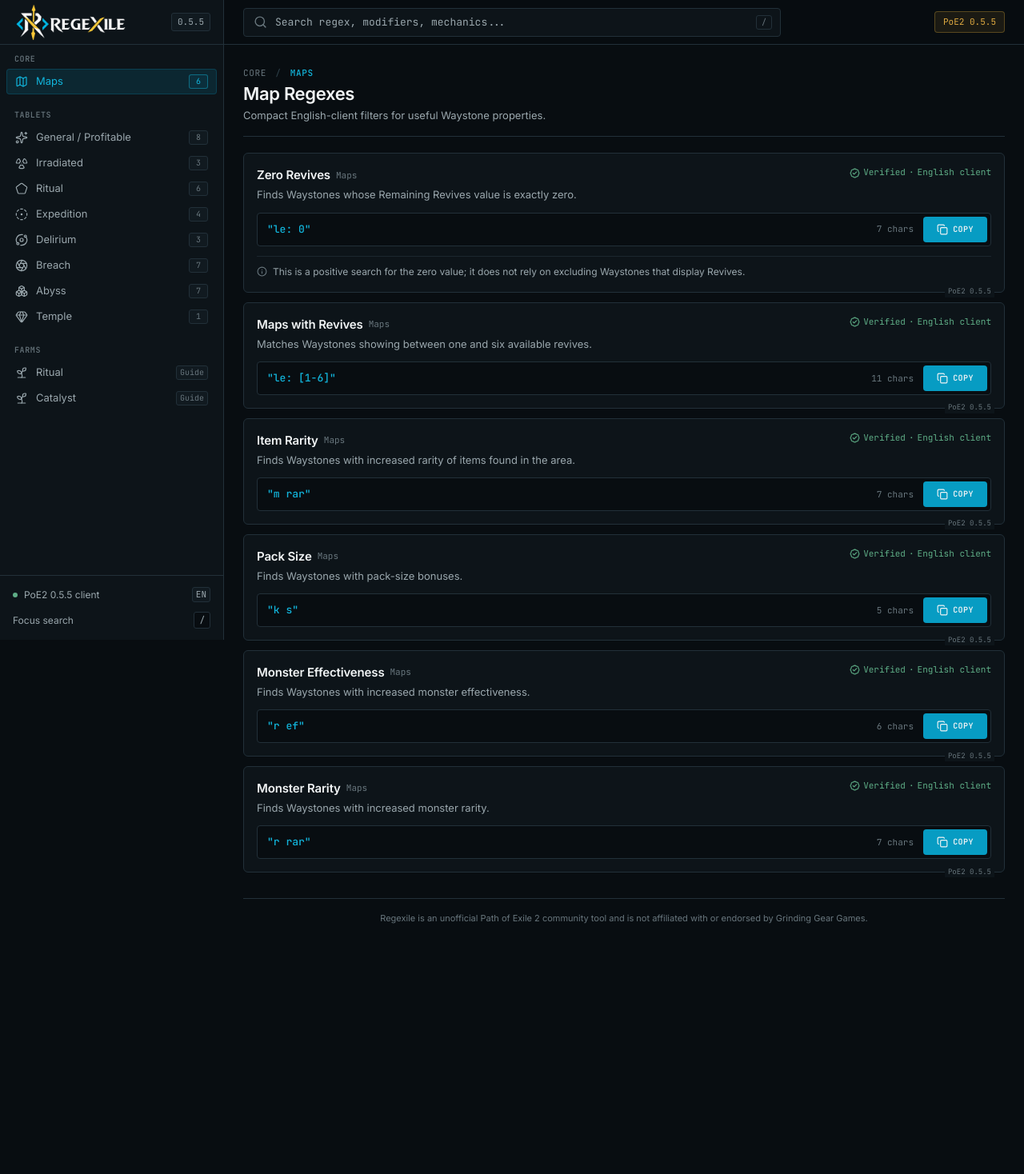
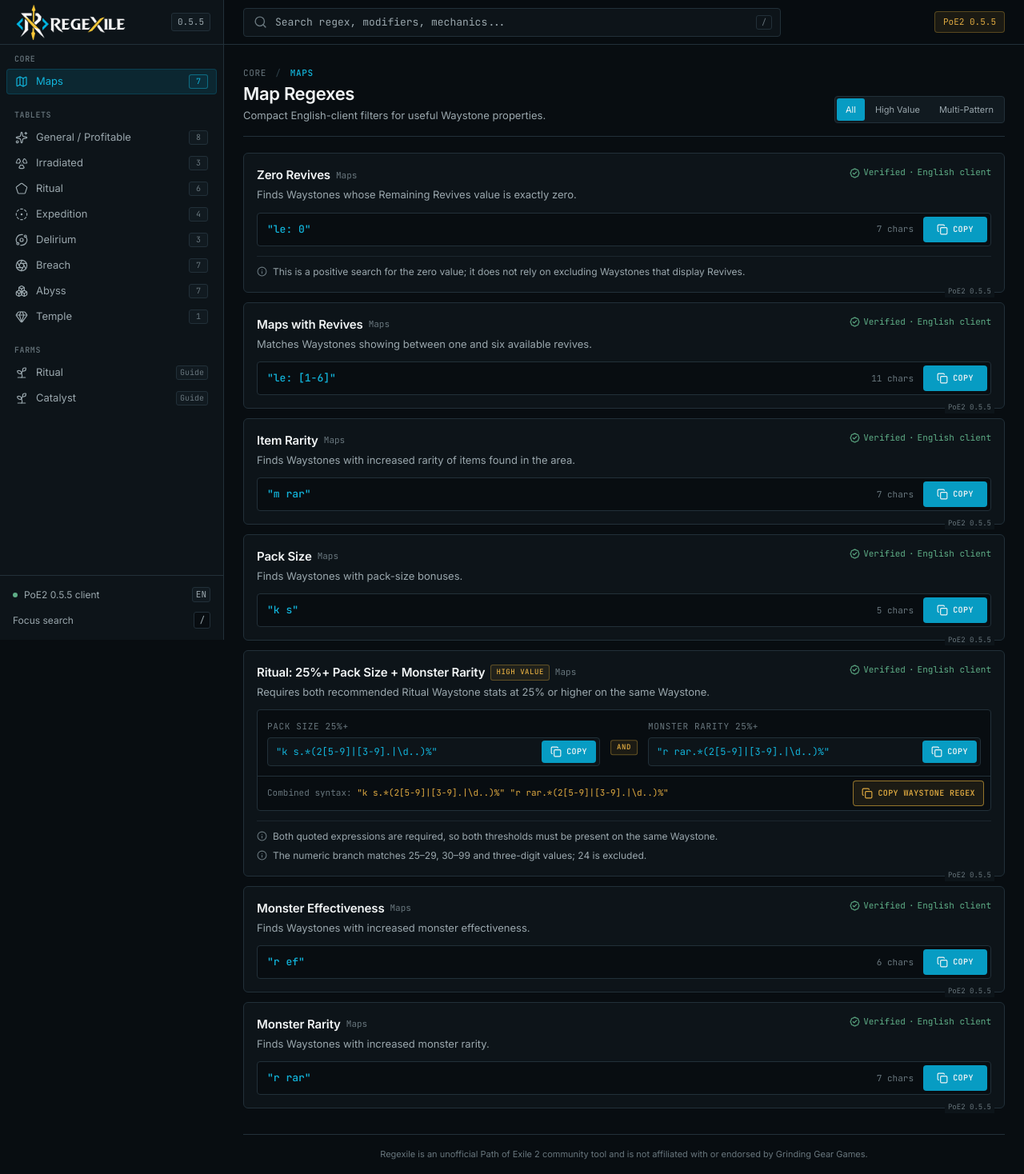
Before and after one commit to SCamposs/regexile, a Next.js app: page /maps in a window 1280 px wide. Shown: the top 1468 px of the page at 80% size. Before the commit the page ends 1177 px from the top, so only its background shows below. Built offline with nearby package versions, Linux system fonts and the light colour scheme.

Commit message:
fix: enforce Ritual Waystone thresholds

```diff
--- a/src/content/farms.ts
+++ b/src/content/farms.ts
@@ -264,9 +264,9 @@ export const farmGuides: FarmGuide[] = [
       {
         type: "regex",
         title: "Regex for this farm",
-        description: "Shared Regexile entries with the same copy controls used throughout the app.",
+        description: "The Waystone search requires both recommended 25%+ thresholds on the same item. Tablet entries remain separate.",
         groups: [
-          { label: "Waystones", entryIds: ["maps-pack-size", "maps-monster-rarity"] },
+          { label: "Waystone · both recommended thresholds", entryIds: ["maps-ritual-pack-size-monster-rarity-25"] },
           { label: "Ritual Tablets", entryIds: ["ritual-omen-chance", "ritual-reroll-favours", "ritual-reduced-defer-cost", "ritual-reduced-reroll-cost"] },
           { label: "Optional Tablet rolls", entryIds: ["ritual-increased-tribute", "ritual-rare-monsters"] },
         ],
--- a/src/content/regex.ts
+++ b/src/content/regex.ts
@@ -98,6 +98,26 @@ export const regexSections: RegexSection[] = [
         patterns: [{ value: '"k s"', sourceText: "Increased Pack Size" }],
         tags: ["pack size", "density", "waystone"],
         category: "Maps",
+      }),
+      verified({
+        id: "maps-ritual-pack-size-monster-rarity-25",
+        title: "Ritual: 25%+ Pack Size + Monster Rarity",
+        description: "Requires both recommended Ritual Waystone stats at 25% or higher on the same Waystone.",
+        patterns: [
+          { value: '"k s.*(2[5-9]|[3-9].|\\d..)%"', label: "Pack Size 25%+", sourceText: "Pack Size: +25% or higher" },
+          { value: '"r rar.*(2[5-9]|[3-9].|\\d..)%"', label: "Monster Rarity 25%+", sourceText: "Monster Rarity: +25% or higher" },
+        ],
+        requireAllPatterns: true,
+        combinedPattern: '"k s.*(2[5-9]|[3-9].|\\d..)%" "r rar.*(2[5-9]|[3-9].|\\d..)%"',
+        combinedCopyLabel: "Copy Waystone regex",
+        tags: ["ritual", "pack size", "monster rarity", "25 percent", "waystone"],
+        notes: [
+          "Both quoted expressions are required, so both thresholds must be present on the same Waystone.",
+          "The numeric branch matches 25–29, 30–99 and three-digit values; 24 is excluded.",
+        ],
+        variant: "high-value",
+        category: "Maps",
+        sources: [{ name: "poe2.re Waystone generator", url: "https://github.com/veiset/poe.re/blob/master/poe2/src/pages/waystone/WaystoneResult.ts", verifiedAt: "2026-09-25" }],
       }),
       verified({
         id: "maps-effectiveness",
```
